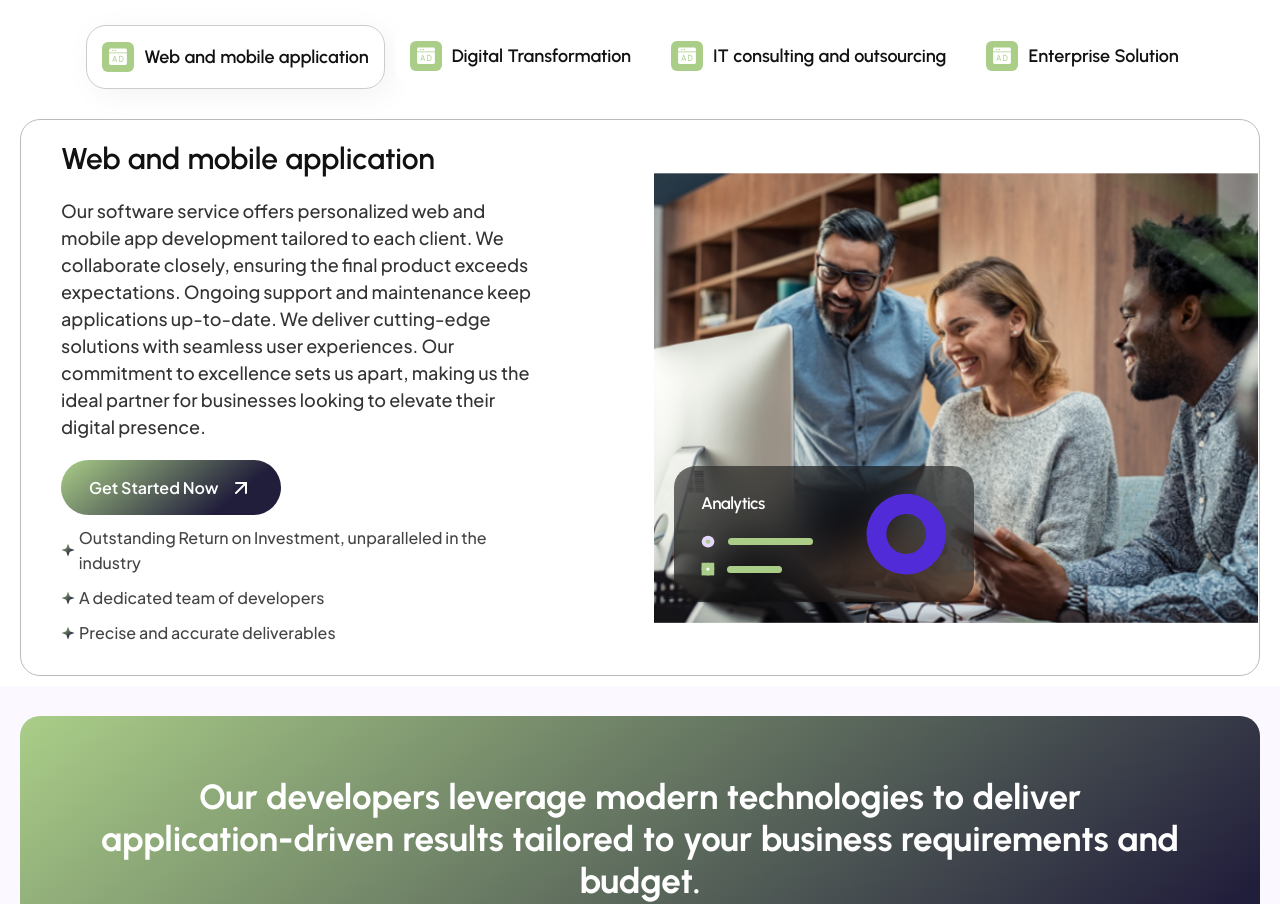
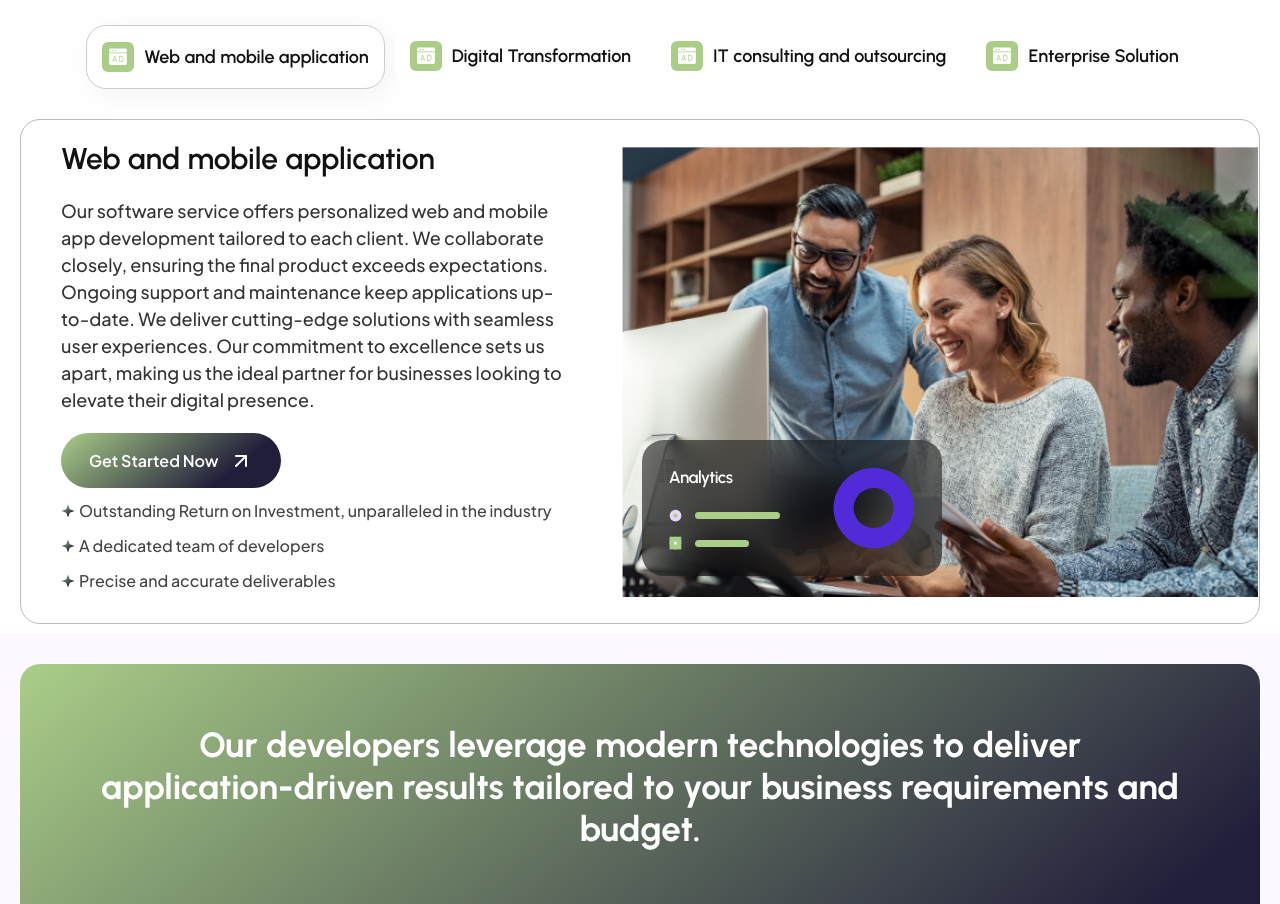
Before and after one commit to vishnusharma7/tech-web, a React (Vite) app: page / in a window 1280 px wide. Shown: the part 1540-2444 px from the top of the page. Built offline with nearby package versions, Linux system fonts and the light colour scheme.

Commit message:
UI update

```diff
--- a/src/components/Header.jsx
+++ b/src/components/Header.jsx
@@ -1,3 +1,4 @@
+/* eslint-disable no-unused-vars */
 /* eslint-disable no-undef */
 import React, { useState } from "react";
 import { Link, useLocation } from "react-router-dom";
@@ -5,6 +6,7 @@ import { useMediaQuery } from "react-responsive";
 import { Fragment } from "react";
 import { CiMenuBurger } from "react-icons/ci";
 import { Menu, Transition } from "@headlessui/react";
+
 
 const Header = () => {
   const [isMobileMenuOpen, setMobileMenuOpen] = useState(false);
@@ -84,6 +86,9 @@ const Header = () => {
                   </div>
                 </button>
               </Link>
+
+
+
             </div>
           </div>
 
--- a/src/components/services.jsx
+++ b/src/components/services.jsx
@@ -87,7 +87,7 @@ const Services = () => {
             ))}
           </div>
           <div className="self-stretch rounded-xl bg-secondary-light-10 box-border overflow-hidden flex flex-row flex-wrap items-center justify-center py-0 pr-px pl-0 gap-[29px] max-w-full text-30-custom border-[1px] border-solid border-secondary-light-80">
-            <div className="flex-[0.8584] rounded-10-custom-border flex flex-col items-start justify-center py-5 pr-20 pl-10 box-border gap-[10px] min-w-[360px] max-w-full mq750:pr-10 mq750:box-border">
+            <div className="flex-[0.8584] rounded-10-custom-border flex flex-col items-start justify-center py-5 pr-5 pl-10 box-border gap-[10px] min-w-[360px] max-w-full mq750:pr-10 mq750:box-border">
               {tabData.map((tab, index) => (
                 <div key={index} className={`${activeTab === tab.title ? 'block' : 'hidden'}`}>
                   <div className="self-stretch flex flex-col items-start justify-center gap-[20px] min-w-[360px]">
```
